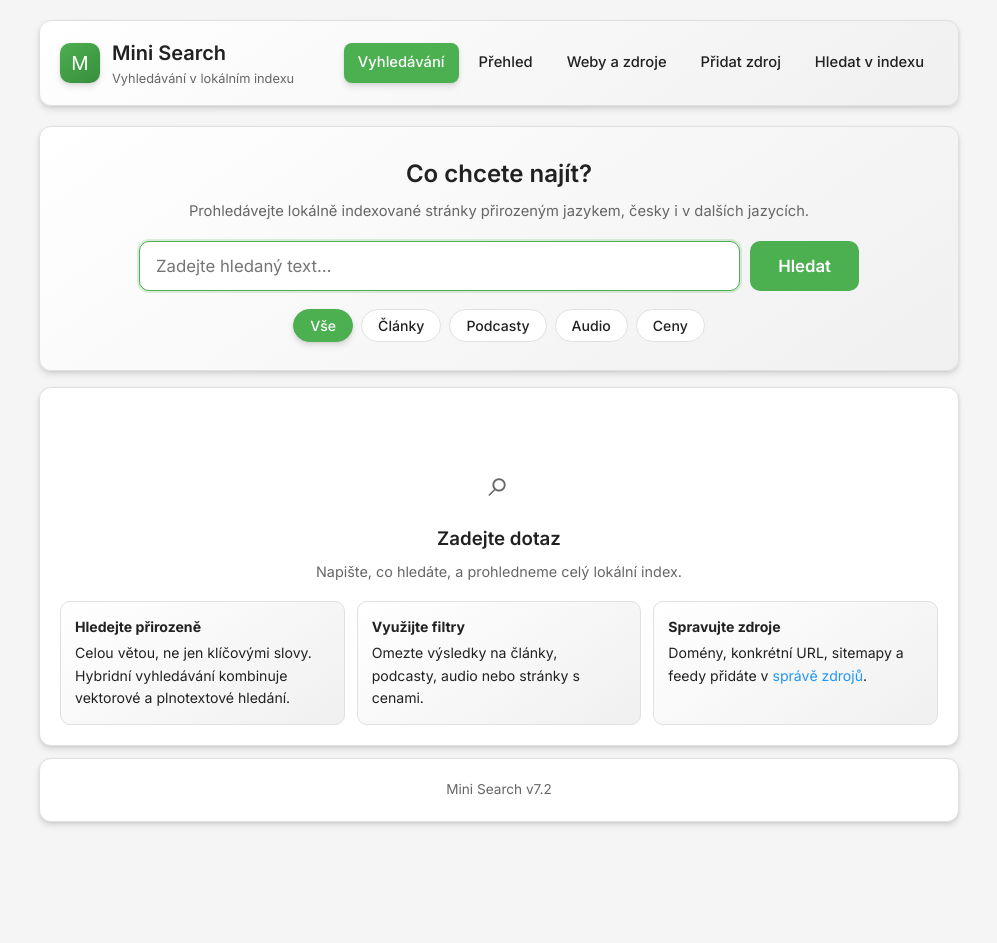
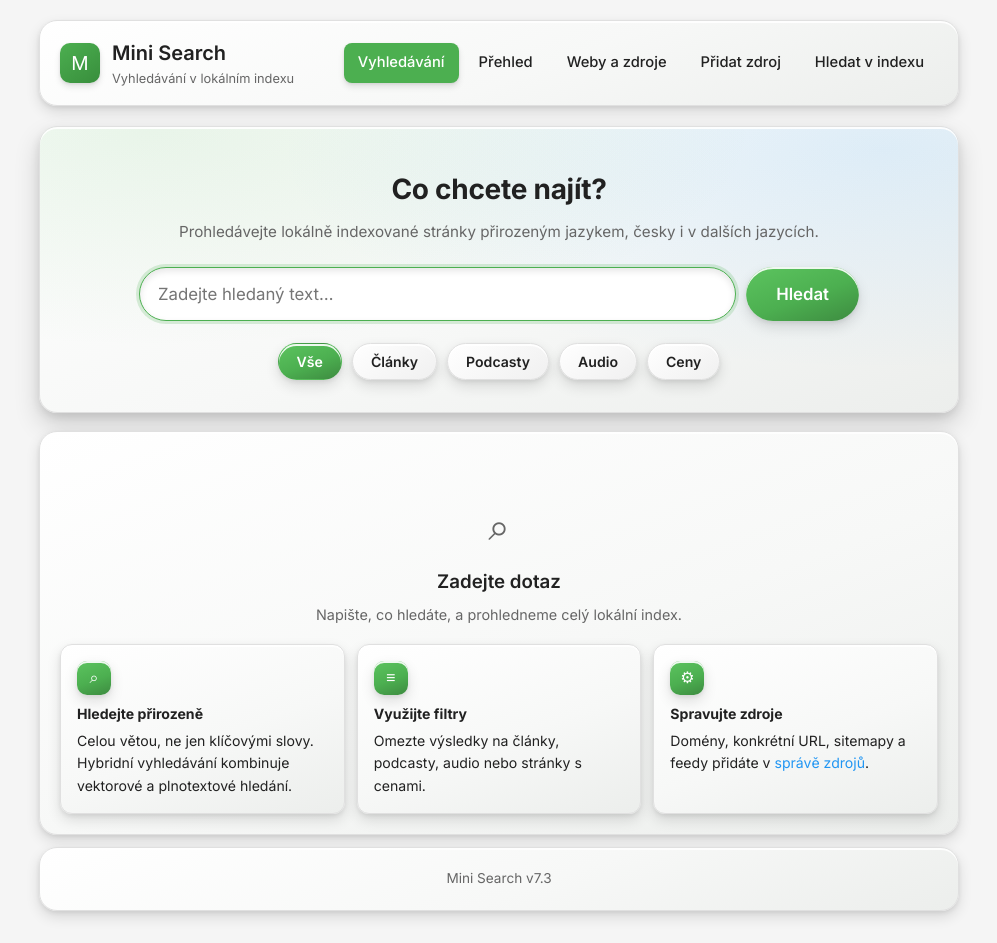
Before and after one commit to nekam13/mini-search, a Flask app: page / in a window 1280 px wide. Shown: the whole page, without its empty margins (141-1138 px from the left). Before the commit the page ends 826 px from the top, so only its background shows below. Run offline with Flask 3, Linux system fonts and the light colour scheme.

Commit message:
Fix admin source auto-indexing a dashboard statistiky, doladění Clay designu (v7.3)
Bug #1 – nově přidaný zdroj se needindexoval:
- index_source() vytáhne frontování URL podle typu zdroje (url/sitemap/feed)
- phase_1_discovery() i POST /admin/api/sources ji teď sdílejí
- index_source_async()/recrawl_async() běží na pozadí, request nečeká na síť
- zdroje se stavem paused se přeskakují
- admin.js zobrazí zprávu ze serveru ("...zařazen k indexaci")

Bug #2 – prázdné hodnoty na dashboardu (nesouhlas klíčů v šablonách):
- get_all_sites() sloučí get_source_stats() → indexed/pending/errors/sources
- get_db_stats() nově vrací sources
- doplněno aliases_list

Clay design:
- clay.css: tokeny --clay-drop/-lift/-inset/-surface a gradientní primitiva
  pro karty, tlačítka, statistiky a formuláře (vtlačené vstupy, stisk tlačítka)
- search.css: hero s barevnými zářemi, pill vyhledávací pole, chip filtry,
  výraznější karty výsledků, ikony v tipech
- search.html: ikonové chipy v tipech

Testy a dokumentace:
- tests/test_source_indexing.py – 26 kontrol (auto-indexace + data dashboardu),
  selhává před opravou a prochází po ní
- README + AGENTS.md: auto-indexace, clay principy, klíče statistik
- verze sjednocena na v7.3

Co-authored-by: openhands <openhands@all-hands.dev>

```diff
--- a/static/css/clay.css
+++ b/static/css/clay.css
@@ -15,9 +15,24 @@
     --danger: #E53935;
     --danger-dark: #C62828;
     --radius: 12px;
+    --radius-lg: 18px;
+    --radius-pill: 999px;
     --shadow: 0 4px 6px rgba(0, 0, 0, 0.1), 0 1px 3px rgba(0, 0, 0, 0.08);
     --shadow-hover: 0 6px 12px rgba(0, 0, 0, 0.15), 0 2px 6px rgba(0, 0, 0, 0.1);
     --raised: linear-gradient(145deg, #ffffff, #f0f0f0);
+
+    /* Clay primitives: a soft outer drop plus an inner top highlight make the
+       surface read as a moulded solid rather than a flat rectangle. */
+    --clay-drop: 0 6px 14px rgba(0, 0, 0, 0.12), 0 2px 4px rgba(0, 0, 0, 0.07);
+    --clay-drop-lg: 0 12px 26px rgba(0, 0, 0, 0.16), 0 4px 10px rgba(0, 0, 0, 0.09);
+    --clay-lift: inset 0 2px 0 rgba(255, 255, 255, 0.9);
+    --clay-inset: inset 0 3px 7px rgba(0, 0, 0, 0.10),
+                  inset 0 -2px 0 rgba(255, 255, 255, 0.85);
+    --clay-surface: linear-gradient(160deg, #ffffff 0%, #f7f8f7 55%, #eceeec 100%);
+    --clay-primary: linear-gradient(160deg, #5cc45f 0%, #4CAF50 55%, #3d8b40 100%);
+    --clay-secondary: linear-gradient(160deg, #4aa8f5 0%, #2196F3 55%, #1976D2 100%);
+    --clay-accent: linear-gradient(160deg, #ffd24d 0%, #FFC107 55%, #e0a800 100%);
+    --clay-danger: linear-gradient(160deg, #ef5350 0%, #E53935 55%, #C62828 100%);
 }
 
 * { margin: 0; padding: 0; box-sizing: border-box; }
@@ -43,10 +58,10 @@ a { color: var(--secondary); text-decoration: none; }
     justify-content: space-between;
     gap: 16px;
     flex-wrap: wrap;
-    background: var(--raised);
+    background: var(--clay-surface);
     border: 1px solid var(--border);
-    border-radius: var(--radius);
-    box-shadow: var(--shadow);
+    border-radius: var(--radius-lg);
+    box-shadow: var(--clay-drop), var(--clay-lift);
     padding: 16px 20px;
     margin-bottom: 20px;
 }
@@ -71,16 +86,16 @@ a { color: var(--secondary); text-decoration: none; }
 
 /* ---------------- Cards ---------------- */
 .card {
-    background: var(--card-bg);
-    border-radius: var(--radius);
+    background: var(--clay-surface);
+    border-radius: var(--radius-lg);
     border: 1px solid var(--border);
-    box-shadow: var(--shadow);
+    box-shadow: var(--clay-drop), var(--clay-lift);
     padding: 20px;
     margin: 12px 0;
     transition: transform 0.2s ease, box-shadow 0.2s ease;
 }
-.card:hover { transform: translateY(-2px); box-shadow: var(--shadow-hover); }
-.card-static:hover { transform: none; box-shadow: var(--shadow); }
+.card:hover { transform: translateY(-3px); box-shadow: var(--clay-drop-lg), var(--clay-lift); }
+.card-static:hover { transform: none; box-shadow: var(--clay-drop), var(--clay-lift); }
 .card-header {
     display: flex; align-items: center; justify-content: space-between;
     gap: 12px; flex-wrap: wrap; margin-bottom: 14px;
@@ -97,12 +112,12 @@ a { color: var(--secondary); text-decoration: none; }
     gap: 14px;
 }
 .stat-card {
-    background: var(--raised);
+    background: var(--clay-surface);
     border: 1px solid var(--border);
     border-radius: var(--radius);
     padding: 16px;
     text-align: center;
-    box-shadow: var(--shadow);
+    box-shadow: var(--clay-drop), var(--clay-lift);
 }
 .stat-card .icon { font-size: 1.4rem; }
 .stat-value { font-size: 1.8rem; font-weight: 700; color: var(--primary); }
@@ -116,19 +131,22 @@ a { color: var(--secondary); text-decoration: none; }
     display: inline-flex; align-items: center; gap: 6px;
     padding: 8px 16px; border: none; border-radius: 8px;
     font-family: inherit; font-size: 0.9rem; font-weight: 600;
-    cursor: pointer; transition: background 0.2s ease, transform 0.1s ease;
+    cursor: pointer;
+    box-shadow: var(--clay-drop), var(--clay-lift);
+    transition: background 0.2s ease, box-shadow 0.2s ease, transform 0.1s ease;
 }
-.btn:active { transform: translateY(1px); }
-.btn-primary { background: var(--primary); color: #fff; }
-.btn-primary:hover { background: var(--primary-dark); }
-.btn-secondary { background: var(--secondary); color: #fff; }
-.btn-secondary:hover { background: var(--secondary-dark); }
-.btn-accent { background: var(--accent); color: var(--text); }
-.btn-accent:hover { background: var(--accent-dark); }
-.btn-danger { background: var(--danger); color: #fff; }
-.btn-danger:hover { background: var(--danger-dark); }
-.btn-ghost { background: transparent; color: var(--text); border: 1px solid var(--border); }
-.btn-ghost:hover { background: #f0f0f0; }
+.btn:hover { box-shadow: var(--clay-drop-lg), var(--clay-lift); }
+.btn:active { transform: translateY(2px); box-shadow: var(--clay-inset); }
+.btn-primary { background: var(--clay-primary); color: #fff; }
+.btn-primary:hover { background: var(--clay-primary); filter: brightness(0.94); }
+.btn-secondary { background: var(--clay-secondary); color: #fff; }
+.btn-secondary:hover { background: var(--clay-secondary); filter: brightness(0.94); }
+.btn-accent { background: var(--clay-accent); color: var(--text); }
+.btn-accent:hover { background: var(--clay-accent); filter: brightness(0.94); }
+.btn-danger { background: var(--clay-danger); color: #fff; }
+.btn-danger:hover { background: var(--clay-danger); filter: brightness(0.94); }
+.btn-ghost { background: var(--raised); color: var(--text); border: 1px solid var(--border); }
+.btn-ghost:hover { background: linear-gradient(145deg, #f7f7f7, #e8e8e8); }
 .btn-sm { padding: 5px 10px; font-size: 0.82rem; }
 .btn-lg { padding: 14px 28px; font-size: 1.05rem; }
 
@@ -153,11 +171,12 @@ input[type="text"], input[type="url"], input[type="number"],
 input[type="search"], select, textarea {
     width: 100%; padding: 10px 12px; font-family: inherit; font-size: 0.95rem;
     border: 1px solid #ddd; border-radius: 8px; background: #fff; color: var(--text);
+    box-shadow: var(--clay-inset);
     transition: border-color 0.2s ease, box-shadow 0.2s ease;
 }
 input:focus, select:focus, textarea:focus {
     outline: none; border-color: var(--primary);
-    box-shadow: 0 0 0 2px rgba(76, 175, 80, 0.2);
+    box-shadow: 0 0 0 2px rgba(76, 175, 80, 0.2), var(--clay-inset);
 }
 textarea { resize: vertical; min-height: 80px; }
 .form-row { display: grid; grid-template-columns: repeat(auto-fit, minmax(200px, 1fr)); gap: 16px; }
--- a/static/css/search.css
+++ b/static/css/search.css
@@ -2,59 +2,66 @@
 
 /* ---------------- Hero + search box ---------------- */
 .hero {
-    background: var(--raised);
+    background:
+        radial-gradient(120% 140% at 12% 0%, rgba(76, 175, 80, 0.12) 0%, rgba(76, 175, 80, 0) 55%),
+        radial-gradient(120% 140% at 92% 8%, rgba(33, 150, 243, 0.12) 0%, rgba(33, 150, 243, 0) 55%),
+        var(--clay-surface);
     border: 1px solid var(--border);
-    border-radius: var(--radius);
-    box-shadow: var(--shadow);
-    padding: 28px 24px;
-    margin-bottom: 16px;
+    border-radius: var(--radius-lg);
+    box-shadow: var(--clay-drop-lg), var(--clay-lift);
+    padding: 40px 28px 32px;
+    margin-bottom: 18px;
     text-align: center;
 }
-.hero h2 { font-size: 1.5rem; font-weight: 600; margin-bottom: 6px; }
-.hero p { color: var(--text-light); font-size: 0.92rem; margin-bottom: 18px; }
+.hero h2 { font-size: 1.75rem; font-weight: 700; margin-bottom: 8px; letter-spacing: -0.01em; }
+.hero p { color: var(--text-light); font-size: 0.95rem; margin-bottom: 22px; }
 
 .search-wrap { position: relative; max-width: 720px; margin: 0 auto; }
 .search-row { display: flex; gap: 10px; }
 .search-wrap input[type="text"] {
-    flex: 1; padding: 14px 16px; font-size: 1.05rem;
-    border-radius: 10px; border: 1px solid #ddd;
-    box-shadow: inset 0 1px 2px rgba(0, 0, 0, 0.04);
+    flex: 1; padding: 16px 18px; font-size: 1.05rem;
+    border-radius: var(--radius-pill); border: 1px solid #ddd;
+    box-shadow: var(--clay-inset);
 }
 .search-wrap input[type="text"]:focus {
     border-color: var(--primary);
-    box-shadow: 0 0 0 2px rgba(76, 175, 80, 0.2);
+    box-shadow: 0 0 0 3px rgba(76, 175, 80, 0.2), var(--clay-inset);
 }
-.search-wrap .btn-lg { border-radius: 10px; }
+.search-wrap .btn-lg { border-radius: var(--radius-pill); padding: 16px 30px; }
 
 /* Autocomplete */
 .ac-dropdown {
-    position: absolute; top: calc(100% + 6px); left: 0; right: 0;
-    background: #fff; border: 1px solid var(--border); border-radius: 10px;
-    box-shadow: var(--shadow-hover); z-index: 60; overflow: hidden; display: none;
+    position: absolute; top: calc(100% + 8px); left: 0; right: 0;
+    background: var(--clay-surface); border: 1px solid var(--border);
+    border-radius: var(--radius);
+    box-shadow: var(--clay-drop-lg), var(--clay-lift);
+    z-index: 60; overflow: hidden; display: none;
     text-align: left;
 }
 .ac-dropdown.open { display: block; }
 .ac-item {
     display: flex; align-items: center; gap: 10px;
-    padding: 10px 14px; cursor: pointer; font-size: 0.92rem;
+    padding: 11px 16px; cursor: pointer; font-size: 0.92rem;
     border-bottom: 1px solid #f5f5f5;
 }
 .ac-item:last-child { border-bottom: none; }
-.ac-item:hover, .ac-item.highlighted { background: #f5f9f5; }
+.ac-item:hover, .ac-item.highlighted { background: linear-gradient(145deg, #f2f9f2, #e8f5e9); }
 .ac-item .ac-icon { color: var(--text-light); font-size: 0.85rem; }
 
 /* ---------------- Filter chips ---------------- */
-.filter-buttons { display: flex; gap: 8px; flex-wrap: wrap; justify-content: center; margin-top: 18px; }
+.filter-buttons { display: flex; gap: 10px; flex-wrap: wrap; justify-content: center; margin-top: 22px; }
 .filter-btn {
-    padding: 7px 16px; border-radius: 999px; border: 1px solid var(--border);
-    background: #fff; color: var(--text); cursor: pointer;
-    font-family: inherit; font-size: 0.88rem; font-weight: 500;
-    transition: background 0.2s ease, box-shadow 0.2s ease, color 0.2s ease;
+    padding: 9px 18px; border-radius: var(--radius-pill); border: 1px solid var(--border);
+    background: var(--raised); color: var(--text); cursor: pointer;
+    font-family: inherit; font-size: 0.88rem; font-weight: 600;
+    box-shadow: var(--clay-drop), var(--clay-lift);
+    transition: background 0.2s ease, box-shadow 0.2s ease, transform 0.1s ease;
 }
-.filter-btn:hover { background: var(--background); box-shadow: var(--shadow); }
+.filter-btn:hover { transform: translateY(-1px); box-shadow: var(--clay-drop-lg), var(--clay-lift); }
+.filter-btn:active { transform: translateY(2px); box-shadow: var(--clay-inset); }
 .filter-btn.active {
-    background: var(--primary); color: #fff; border-color: var(--primary);
-    box-shadow: var(--shadow);
+    background: var(--clay-primary); color: #fff; border-color: transparent;
+    box-shadow: var(--clay-drop), var(--clay-lift);
 }
 .filter-btn .count { opacity: 0.75; font-size: 0.8rem; margin-left: 4px; }
 
@@ -145,8 +156,17 @@
     gap: 12px; margin-top: 8px;
 }
 .tip {
-    background: var(--raised); border: 1px solid var(--border);
-    border-radius: 10px; padding: 14px; font-size: 0.88rem;
+    background: var(--clay-surface); border: 1px solid var(--border);
+    border-radius: var(--radius); padding: 16px; font-size: 0.88rem;
+    box-shadow: var(--clay-drop), var(--clay-lift);
+    transition: transform 0.2s ease, box-shadow 0.2s ease;
+}
+.tip:hover { transform: translateY(-2px); box-shadow: var(--clay-drop-lg), var(--clay-lift); }
+.tip .tip-icon {
+    width: 34px; height: 34px; border-radius: 10px; margin-bottom: 8px;
+    display: grid; place-items: center; font-size: 1rem;
+    background: var(--clay-primary); color: #fff;
+    box-shadow: var(--clay-drop), var(--clay-lift);
 }
 .tip strong { display: block; margin-bottom: 4px; }
 
--- a/static/js/admin.js
+++ b/static/js/admin.js
@@ -56,12 +56,12 @@
                 if (value !== '') payload[key] = value;
             });
             try {
-                await api(form.dataset.endpoint, {
+                var result = await api(form.dataset.endpoint, {
                     method: form.dataset.method || 'POST',
                     body: JSON.stringify(payload)
                 });
-                showMessage('Uloženo', true);
-                setTimeout(function () { window.location.href = form.dataset.redirect; }, 400);
+                showMessage((result && result.message) || 'Uloženo', true);
+                setTimeout(function () { window.location.href = form.dataset.redirect; }, 700);
             } catch (err) {
                 showMessage(err.message, false);
             }
--- a/templates/admin/base.html
+++ b/templates/admin/base.html
@@ -2,7 +2,7 @@
 
 {% block subtitle %}Správa indexu a zdrojů{% endblock %}
 {% block extra_css %}<link rel="stylesheet" href="{{ url_for('static', filename='css/admin.css') }}">{% endblock %}
-{% block footer %}Mini Search v7.2 · Clay admin panel{% endblock %}
+{% block footer %}Mini Search v7.3 · Clay admin panel{% endblock %}
 
 {% block flash %}
 <div id="flash" class="msg {% if message_ok is defined and message_ok %}msg-ok{% else %}msg-err{% endif %}"
--- a/templates/base_clay.html
+++ b/templates/base_clay.html
@@ -33,7 +33,7 @@
     {% block content %}{% endblock %}
 
     <footer class="card card-static" style="text-align:center;color:var(--text-light);font-size:.85rem">
-        {% block footer %}Mini Search v7.2 · Clay design{% endblock %}
+        {% block footer %}Mini Search v7.3 · Clay design{% endblock %}
     </footer>
 </div>
 {% block extra_js %}{% endblock %}
--- a/templates/search.html
+++ b/templates/search.html
@@ -3,7 +3,7 @@
 {% block layout_class %}layout-narrow{% endblock %}
 {% block subtitle %}Vyhledávání v lokálním indexu{% endblock %}
 {% block extra_css %}<link rel="stylesheet" href="{{ url_for('static', filename='css/search.css') }}">{% endblock %}
-{% block footer %}Mini Search v7.2{% if query %} · {{ total_results }} {{ total_results|plural_cz('výsledek', 'výsledky', 'výsledků') }} v indexu{% endif %}{% endblock %}
+{% block footer %}Mini Search v7.3{% if query %} · {{ total_results }} {{ total_results|plural_cz('výsledek', 'výsledky', 'výsledků') }} v indexu{% endif %}{% endblock %}
 
 {% block content %}
 <div class="hero">
@@ -127,14 +127,17 @@
     </div>
     <div class="tips-grid">
         <div class="tip">
+            <div class="tip-icon" aria-hidden="true">⌕</div>
             <strong>Hledejte přirozeně</strong>
             Celou větou, ne jen klíčovými slovy. Hybridní vyhledávání kombinuje vektorové a plnotextové hledání.
         </div>
         <div class="tip">
+            <div class="tip-icon" aria-hidden="true">≡</div>
             <strong>Využijte filtry</strong>
             Omezte výsledky na články, podcasty, audio nebo stránky s cenami.
         </div>
         <div class="tip">
+            <div class="tip-icon" aria-hidden="true">⚙</div>
             <strong>Spravujte zdroje</strong>
             Domény, konkrétní URL, sitemapy a feedy přidáte v <a href="/admin/sources/new">správě zdrojů</a>.
         </div>
```
Also changed, not shown: other parts of static/css/search.css (+16 -12 lines), AGENTS.md (+19 -0 lines), app_combined.py (+93 -36 lines), tests/test_source_indexing.py (added, +242 -0 lines), README.md.
